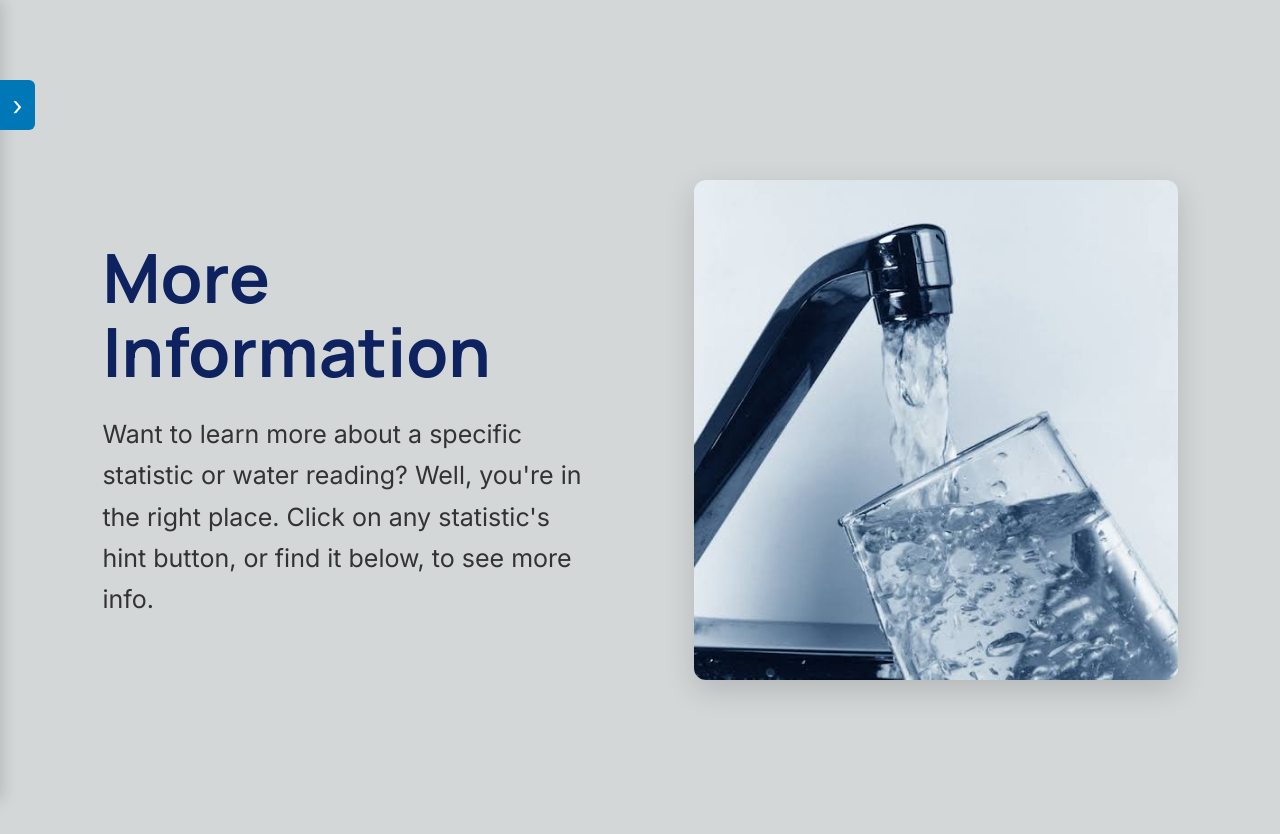
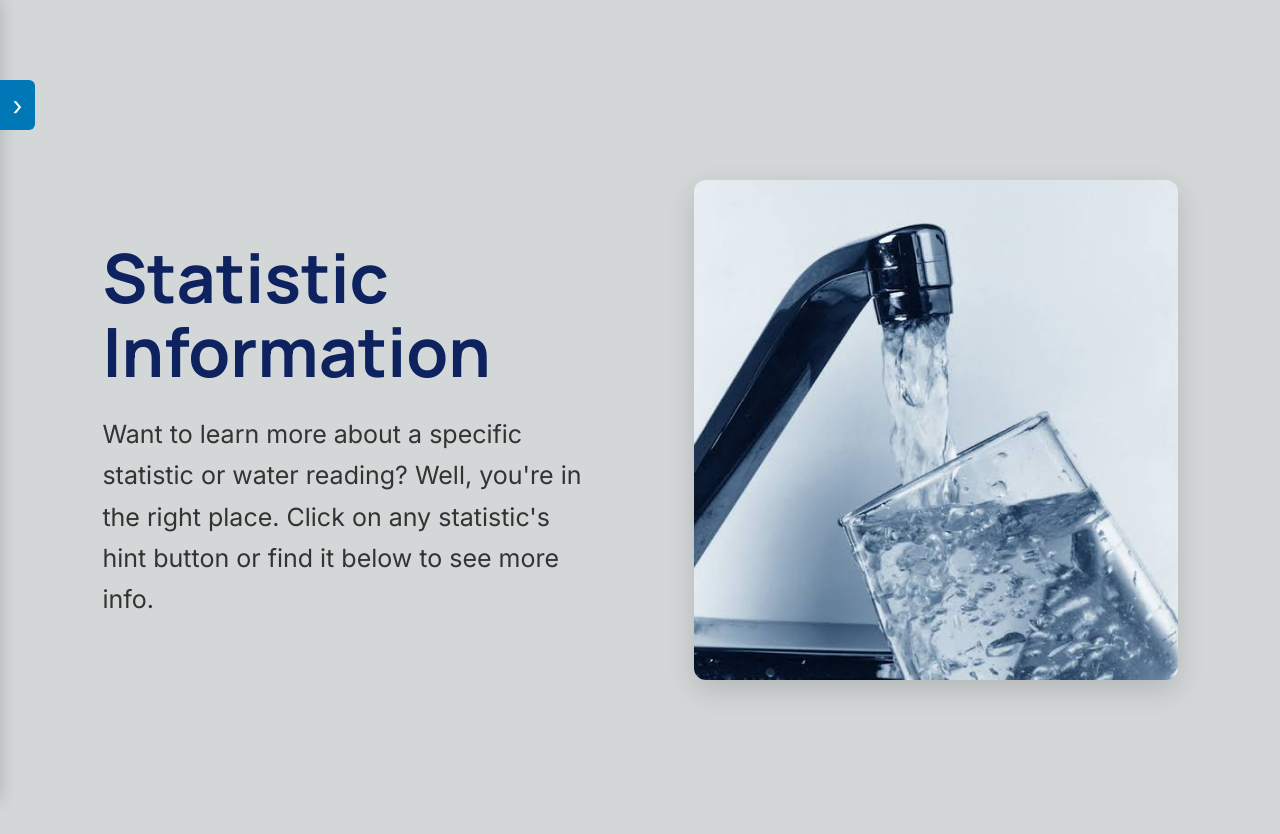
Before and after one commit to QwertyZero99/water-api, a plain HTML site: page html/info.html in a window 1280 px wide. Drawn offline with nearby package versions, Linux system fonts and the light colour scheme.

Commit message:
new info files changes

```diff
--- a/html/info.html
+++ b/html/info.html
@@ -44,9 +44,9 @@
     <section class="reveal info-row" id="main">
 
       <div class="info-text">
-        <h2 class="section-title">More Information</h2>
+        <h2 class="section-title">Statistic Information</h2>
 
-        <p class="bodytext">Want to learn more about a specific statistic or water reading? Well, you're in the right place. Click on any statistic's hint button, or find it below, to see more info.</p>
+        <p class="bodytext">Want to learn more about a specific statistic or water reading? Well, you're in the right place. Click on any statistic's hint button or find it below to see more info.</p>
       </div>
 
       <div id="tapWaterImage" class="info-image"></div>
```
